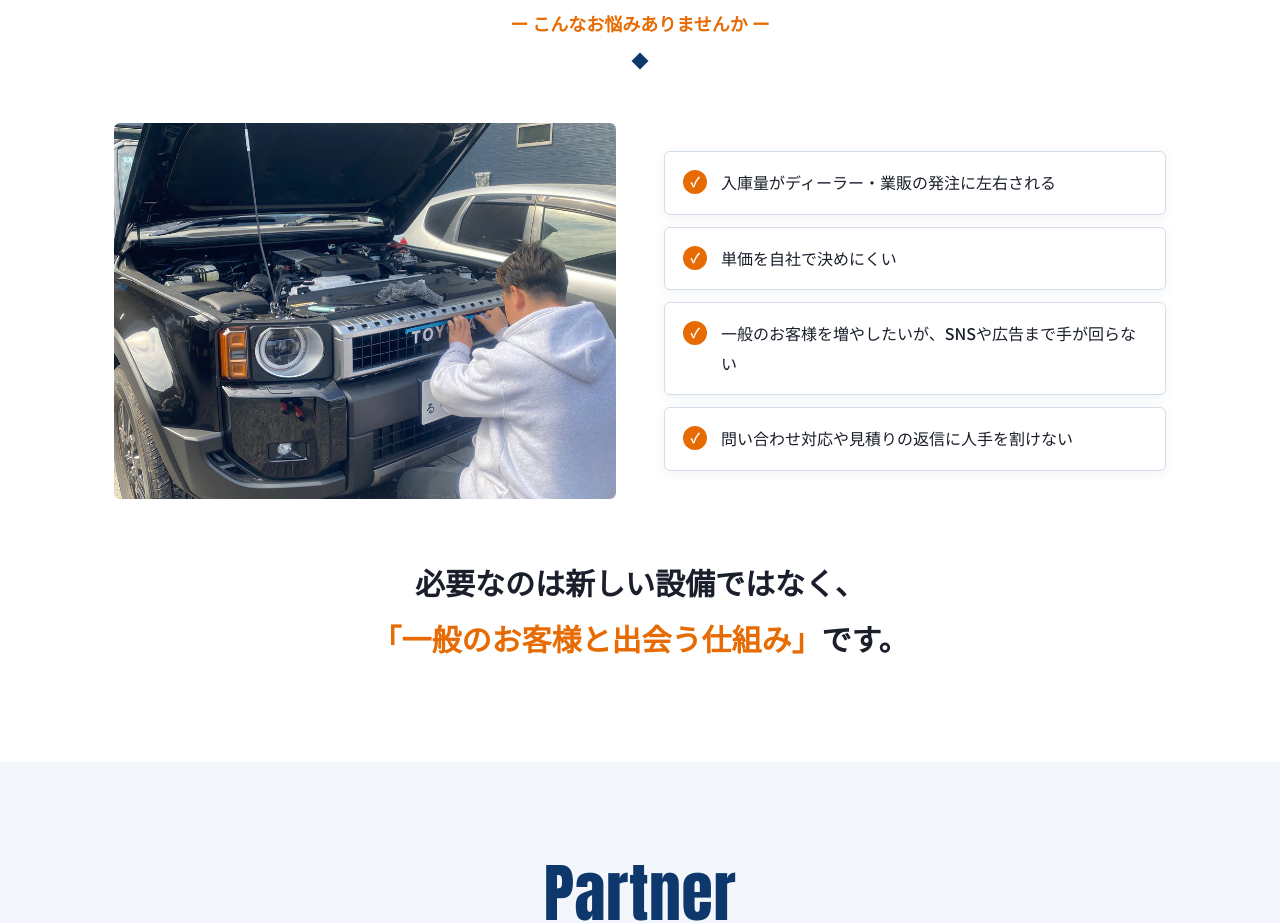
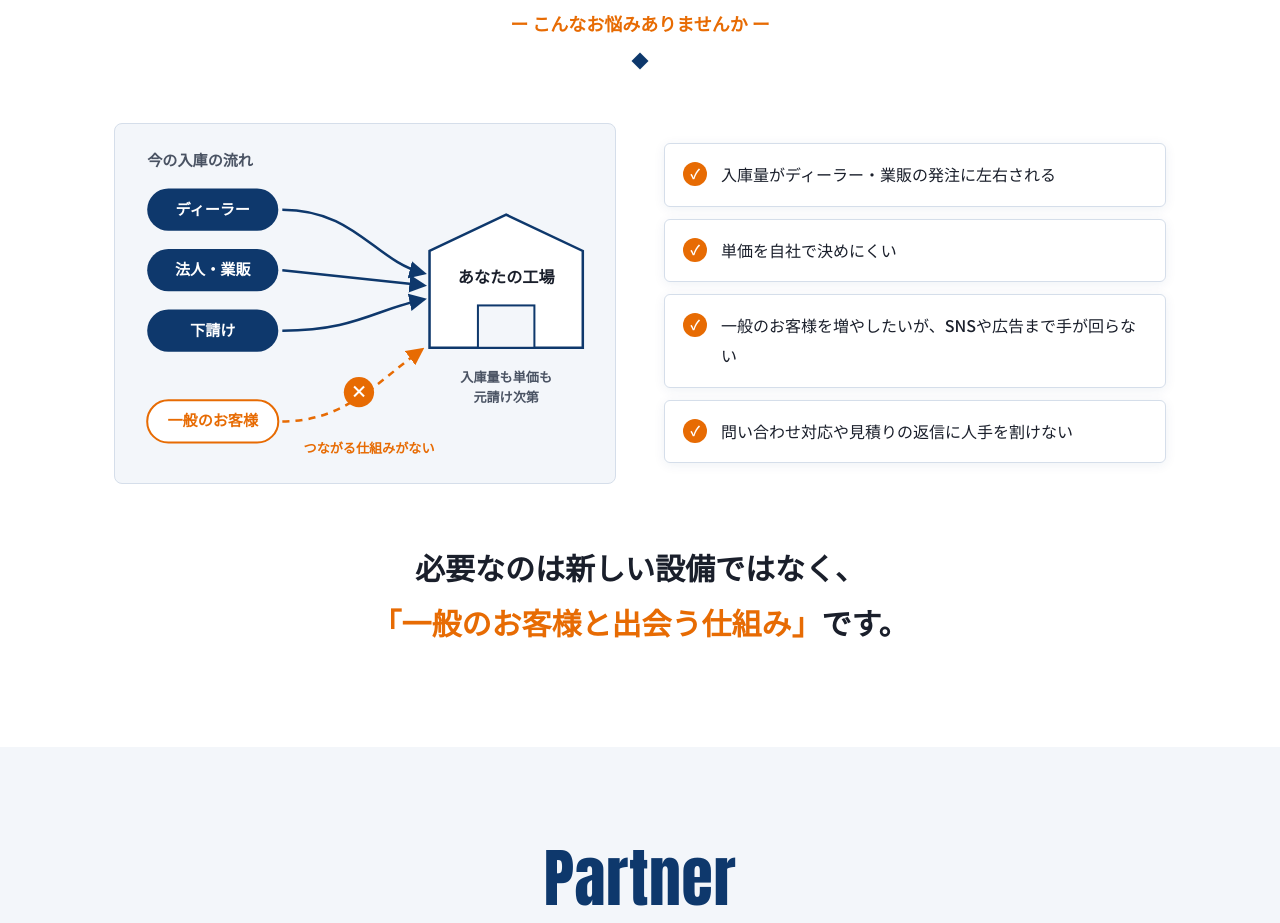
Before and after one commit to kanetatakahiro/restyle-partner-lp, a plain HTML site: page index.html in a window 1280 px wide. Shown: the part 1221-2144 px from the top of the page. Drawn offline with Linux system fonts and the light colour scheme.

Commit message:
Add files via upload

```diff
--- a/index.html
+++ b/index.html
@@ -90,7 +90,8 @@ section{padding-block:96px}
 
 /* Issue */
 .issue-grid{display:grid;grid-template-columns:minmax(0,1fr) minmax(0,1fr);gap:48px;align-items:center;margin-top:56px}
-.issue-photo{aspect-ratio:4/3}
+.issue-fig{margin:0;background:var(--bg-2);border:1px solid var(--line);border-radius:8px;padding:8px}
+.issue-fig svg{display:block;width:100%;height:auto;font-family:var(--font-jp)}
 .checks{list-style:none;padding:0;margin:0;display:grid;gap:12px}
 .checks li{display:flex;gap:14px;align-items:flex-start;border:1px solid var(--line);background:var(--card);border-radius:6px;padding:16px 18px;font-weight:500;box-shadow:var(--shadow)}
 .checks li::before{content:"✓";flex:none;width:24px;height:24px;border-radius:50%;background:var(--orange);color:#fff;font-size:13px;font-weight:900;display:grid;place-items:center;margin-top:2px}
@@ -345,7 +346,34 @@ footer a{color:#fff}
   <div class="wrap">
     <div class="st"><h2 class="st-en">Issue</h2><p class="st-jp">こんなお悩みありませんか</p><div class="st-dia"></div></div>
     <div class="issue-grid">
-      <div class="photo issue-photo"><img src="img/issue.jpg" alt="車両の作業をするスタッフ" loading="lazy"></div>
+      <figure class="issue-fig" aria-label="今の入庫の流れ：ディーラー・法人・業販・下請けからの仕事だけで、一般のお客様とつながる仕組みがない">
+        <svg viewBox="0 0 480 340" role="img">
+          <defs>
+            <marker id="ar-navy" viewBox="0 0 10 10" refX="8" refY="5" markerWidth="7" markerHeight="7" orient="auto"><path d="M0 0L10 5L0 10z" fill="#0E386C"/></marker>
+            <marker id="ar-or" viewBox="0 0 10 10" refX="8" refY="5" markerWidth="7" markerHeight="7" orient="auto"><path d="M0 0L10 5L0 10z" fill="#E76B03"/></marker>
+          </defs>
+          <text x="24" y="34" font-size="15" font-weight="700" fill="#4A5363">今の入庫の流れ</text>
+          <g font-size="15" font-weight="700" text-anchor="middle">
+            <rect x="24" y="56" width="130" height="42" rx="21" fill="#0E386C"/><text x="89" y="82" fill="#fff">ディーラー</text>
+            <rect x="24" y="116" width="130" height="42" rx="21" fill="#0E386C"/><text x="89" y="142" fill="#fff">法人・業販</text>
+            <rect x="24" y="176" width="130" height="42" rx="21" fill="#0E386C"/><text x="89" y="202" fill="#fff">下請け</text>
+            <rect x="24" y="266" width="130" height="42" rx="21" fill="#fff" stroke="#E76B03" stroke-width="2"/><text x="89" y="292" fill="#E76B03">一般のお客様</text>
+          </g>
+          <g stroke="#0E386C" stroke-width="2.5" fill="none" marker-end="url(#ar-navy)">
+            <path d="M158 77 C230 77 250 128 298 140"/>
+            <path d="M158 137 L298 152"/>
+            <path d="M158 197 C230 197 250 176 298 166"/>
+          </g>
+          <path d="M158 287 C220 287 252 248 296 216" stroke="#E76B03" stroke-width="2.5" stroke-dasharray="7 6" fill="none" marker-end="url(#ar-or)"/>
+          <circle cx="234" cy="258" r="15" fill="#E76B03"/><text x="234" y="264" font-size="17" font-weight="900" fill="#fff" text-anchor="middle">×</text>
+          <text x="244" y="318" font-size="13" font-weight="700" fill="#E76B03" text-anchor="middle">つながる仕組みがない</text>
+          <path d="M304 118 L380 82 L456 118 V214 H304 Z" fill="#fff" stroke="#0E386C" stroke-width="2.5"/>
+          <rect x="352" y="172" width="56" height="42" fill="#F3F6FA" stroke="#0E386C" stroke-width="2"/>
+          <text x="380" y="150" font-size="16" font-weight="900" fill="#1A1F2B" text-anchor="middle">あなたの工場</text>
+          <text x="380" y="248" font-size="13" font-weight="700" fill="#4A5363" text-anchor="middle">入庫量も単価も</text>
+          <text x="380" y="268" font-size="13" font-weight="700" fill="#4A5363" text-anchor="middle">元請け次第</text>
+        </svg>
+      </figure>
       <ul class="checks">
         <li>入庫量がディーラー・業販の発注に左右される</li>
         <li>単価を自社で決めにくい</li>
@@ -362,7 +390,7 @@ footer a{color:#fff}
   <div class="wrap">
     <div class="st"><h2 class="st-en">Partner</h2><p class="st-jp">ReStyle Partnerとは</p><div class="st-dia"></div></div>
     <div class="about-grid">
-      <div class="photo about-photo"><img src="img/about.jpg" alt="塗装作業の様子" loading="lazy"></div>
+      <div class="photo about-photo"><img src="img/about.jpg" alt="塗装作業中のReStyle川口店の工場" loading="lazy"></div>
       <div class="about-copy">
         <h3>今の仕事はそのまま。<br>一般ユーザー直受けを<br><span class="em">「もう一本の柱」</span>に。</h3>
         <p>ReStyle Partnerは、板金塗装工場が一般のお客様から直接仕事を受けるための、集客・問い合わせ対応・営業の仕組みを提供する加盟店サービスです。集客から現車確認まではReStyleが支援するので、工場さまは得意な「直す仕事」に集中できます。</p>
@@ -398,7 +426,7 @@ footer a{color:#fff}
           <li>公式LINEとAIフロント「RAOS」で問い合わせに対応</li>
         </ul>
       </div>
-      <div class="photo why-photo"><img src="img/why.jpg" alt="ReStyleの塗装作業" loading="lazy"></div>
+      <div class="photo why-photo"><img src="img/why.jpg" alt="ReStyleスタッフの磨き作業" loading="lazy"></div>
     </div>
     <div class="stats">
       <div class="stat"><small>月平均施工台数</small><b><i>約</i>21.6<span>台</span></b></div>
```
